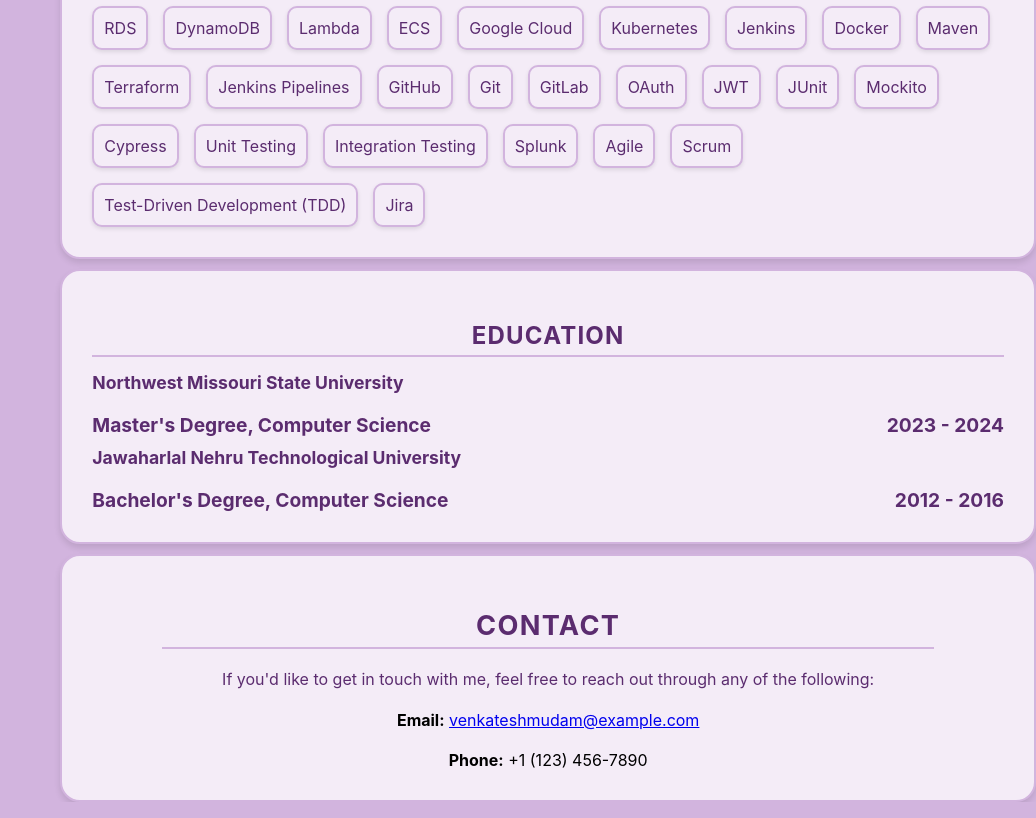
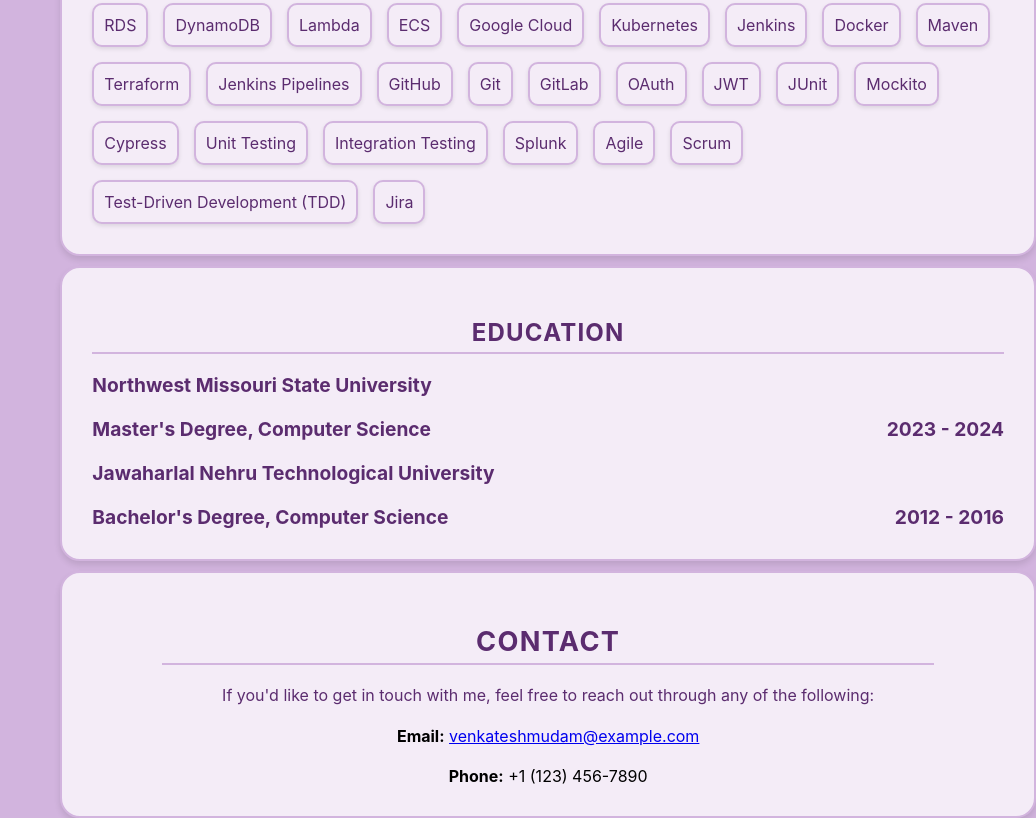
Before and after one commit to venkuu09/Portfolio, a plain HTML site: page index.html in a window 1280 px wide. Shown: the part 1662-2480 px from the top of the page, without its empty margins (244-1280 px from the left). Drawn offline with Linux system fonts and the light colour scheme.

Commit message:
Added indexess

```diff
--- a/index.html
+++ b/index.html
@@ -179,14 +179,14 @@
             <div id="schools">
                 <div id="education-entry">
                     <div class="education-university">
-                        <h4>Northwest Missouri State University</h4>
+                        <h3>Northwest Missouri State University</h3>
                     </div>
                     <div class="education-details">
                         <span id="degree"><strong>Master's Degree, Computer Science</strong></span>
                         <span id="duration"><strong>2023&nbsp;-&nbsp;2024</strong></span>
                     </div>
                     <div class="education-university">
-                        <h4>Jawaharlal Nehru Technological University</h4>
+                        <h3>Jawaharlal Nehru Technological University</h3>
                     </div>
                     <div class="education-details">
                         <span id="degree"><strong>Bachelor's Degree, Computer Science</strong></span>
--- a/styles.css
+++ b/styles.css
@@ -219,7 +219,7 @@ main {
 }
 
 /* Subtitles */
-.content-section h4 {
+.content-section h3 {
     font-size: 1.2em;
     color: #5b2c6f;
     margin-bottom: 15px;
```
